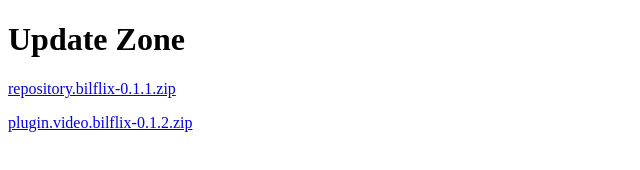
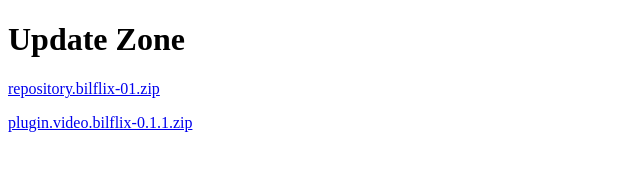
Before and after one commit to Kodi-BilFlix/kodi-bilflix.github.io, a plain HTML site: page index.html in a window 1280 px wide. Shown: the full height of the page, 0-640 px from the left. Drawn offline with Linux system fonts and the light colour scheme.

Commit message:
Update index.html

```diff
--- a/index.html
+++ b/index.html
@@ -3,8 +3,8 @@
 <body>
 <h1>Update Zone</h1>
 <!--<p><a href="repository.vstream-0.0.3.zip">repository.vstream-0.0.3.zip</a></p>-->
-<p><a href="repository.bilflix-0.1.1.zip">repository.bilflix-0.1.1.zip</a></p>
-<p><a href="plugin.video.bilflix-0.1.2.zip">plugin.video.bilflix-0.1.2.zip</a></p>
+<p><a href="repository.bilflix-01.zip">repository.bilflix-01.zip</a></p>
+<p><a href="plugin.video.bilflix-0.1.1.zip">plugin.video.bilflix-0.1.1.zip</a></p>
 <!--<p><a href="plugin.video.replayme-0.9.zip">plugin.video.replayme-0.9.zip</a></p>-->
 <!--<p><a href="repository.thecrew-0.2.8.zip">repository.thecrew-0.2.8.zip</a></p>-->
 
```
